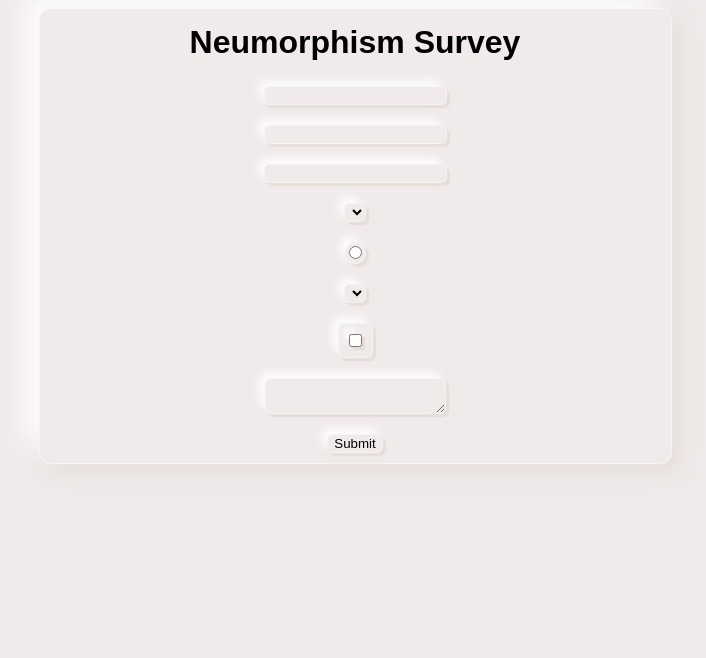
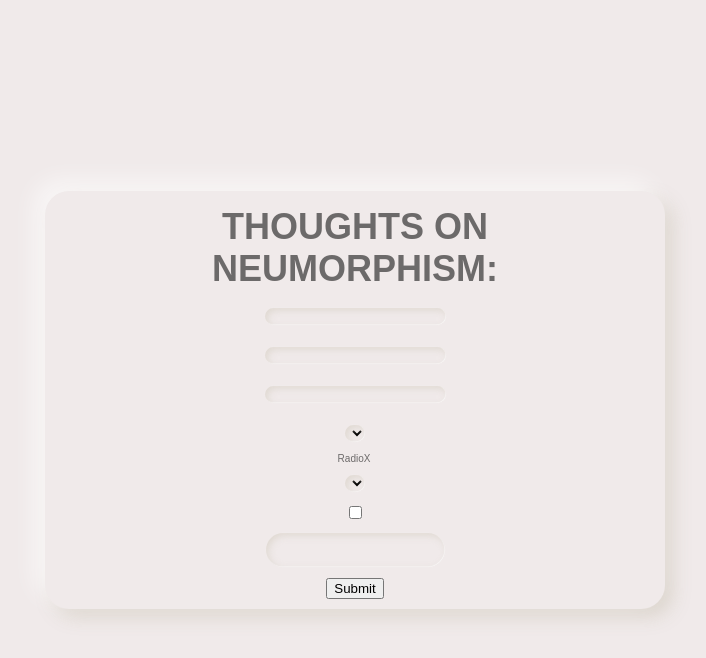
Before and after one commit to QubeQode/FreeCodeCampProjects, a plain HTML site: page Survey Form/index.html in a window 1280 px wide. Shown: the whole page, without its empty margins (285-991 px from the left). Drawn offline with Linux system fonts and the light colour scheme.

Commit message:
Update basic form structure

```diff
--- a/Survey Form/index.html
+++ b/Survey Form/index.html
@@ -6,82 +6,127 @@
         </title>
         <style>
             :root{
-                min-height: 100%;
+                margin: 0;
+                padding: 0;
+                height: 100%;
+                width: 100%;
                 --off-white:rgb(240, 234, 234);
                 --alt-white:rgb(247, 240, 240);
                 font-family: Arial, Helvetica, sans-serif;
+                color: rgba(0, 0, 0, 0.55)
             }
            body {
-                min-height: 100%;
-                min-width: auto;
+                margin: 0;
+                padding: 0;
+                height: 100%;
+                width: 100%;
+                background-color: var(--off-white);
+                display: flex;
+                flex-direction: column;
+                justify-content: center;
+            }
+            .height-wrapper {
                 display: flex;
                 flex-direction: row;
+                flex: 0.5;
                 justify-content: center;
-                background-color: var(--off-white);
             }
-            .neu {
-                background-color: var(--off-white);
-                border: 1px solid rgb(255, 255, 255, 0.4);
-                box-shadow: -16px -16px 28px 0 rgba(255, 255, 255, 0.83), 8px 8px 22px 0 rgba(217, 210, 200, 0.51);
-                border-radius: 12px;
-            }
-            .neu-inv {
-                background-color: transparent;
-                border: 1px solid rgb(255, 255, 255, 0.4);
-                box-shadow: -6px -6px 10px 0 rgba(255, 255, 255, 0.83), 3px 3px 1px 0 rgba(217, 210, 200, 0.51);
-                border-radius: 6px;
-                margin: 10px;
-            }
-            .radio-neu {
-                background-color: transparent;
-                border: 1px solid rgb(255, 255, 255, 0.4);
-                box-shadow: -6px -6px 10px 0 rgba(255, 255, 255, 0.83), 3px 3px 1px 0 rgba(217, 210, 200, 0.51);
-                border-radius: 50%;
-                margin: 10px;
+            .width-wrapper {
+                display: flex;
+                flex-direction: row;
+                flex: 0.5;
+                justify-content: center;
             }
             .main-card {
                 display: flex;
+                flex: 1;
                 flex-direction: column;
                 align-items: center;
                 box-sizing: border-box;
-                flex: 2;
+                margin: 10px;
+                padding: 10px;
             }
-            #center-input {
-                margin: 3px;
+            .neu-card {
+                background-color: var(--off-white);
+                box-shadow: -10px -10px 24px 0 rgba(255, 255, 255, 0.63), 8px 8px 18px 0 rgba(217, 210, 200, 0.86);
+                border-radius: 24px;
             }
-            .filler {
+            #title {
+                font-size: 36px;
+                padding: 5px 30px 15px 30px;
+                margin: 0px;
+                text-transform: uppercase;
+                text-align: center;
+            }
+            .neu-txt {
+                background-color: transparent;
+                border: 1px solid rgba(255, 255, 255, 0.025);
+                box-shadow: inset -0.5px -0.5px 1px 0 rgba(255, 255, 255, 0.73), inset 2.5px 2.5px 7px 0 rgba(217, 210, 200, 0.71);
+                border-radius: 18px;
+                margin: 10px;
+            }
+            select {
+                background-color: transparent;
+                border: 1px solid rgba(255, 255, 255, 0.025);
+                box-shadow: inset -0.5px -0.5px 1px 0 rgba(255, 255, 255, 0.73), inset 2.5px 2.5px 7px 0 rgba(217, 210, 200, 0.71);
+                border-radius: 18px;
+                margin: 10px;
+            }
+            .rad-container {
+                display: flex;
+                flex-direction: row;
                 flex: 1;
             }
-            #title {
-                margin: 15px;
+            .rad-container input[type=radio] {
+                opacity: 0;
+                width: 0;
+                height: 0;
+                margin: 0;
+            }
+            .rad-container label {
+                font-size: 10px;
+            }
+            .neu-icon {
+                background-color: transparent;
+                border: 1px solid rgba(255, 255, 255, 0.025);
+                box-shadow: inset -0.5px -0.5px 1px 0 rgba(255, 255, 255, 0.73), inset 2.5px 2.5px 7px 0 rgba(217, 210, 200, 0.71);
+                border-radius: 18px;
+            }
+            textarea {
+                background-color: transparent;
+                border: 1px solid rgba(255, 255, 255, 0.025);
+                box-shadow: inset -0.5px -0.5px 1px 0 rgba(255, 255, 255, 0.73), inset 2.5px 2.5px 7px 0 rgba(217, 210, 200, 0.71);
+                border-radius: 18px;
+                margin: 10px;
+                resize: none;
             }
         </style>
     </head>
     <body>
-        <div class="filler">
-        </div>
-        <div class="neu main-card">
-            <h1 id="title">
-                Neumorphism Survey
-            </h1>
-            <input type="text" class="neu-inv">
-            <input type="text" class="neu-inv">
-            <input type="text" class="neu-inv">
-            <select class="neu-inv">
-            </select>
-            <div class="radio-neu">
-                <input type="radio" id="center-input">
+        <div class="height-wrapper">
+            <div class="width-wrapper">
+                <div class="neu-card main-card">
+                    <h1 id="title">
+                        Thoughts on neumorphism:
+                    </h1>
+                    <input type="text" class="neu-txt" style="margin-top: 2px;">
+                    <input type="text" class="neu-txt">
+                    <input type="text" class="neu-txt">
+                    <select>
+                    </select>
+                    <div class="rad-container">
+                        <input type="radio">
+                        <label for="radioX">RadioX</label>
+                        <span class="neu-icon"></span>
+                    </div>
+                    <select>
+                    </select>
+                    <input type="checkbox">
+                    <textarea>
+                    </textarea>
+                    <button type="button">Submit</button>
+                </div>
             </div>
-                <select class="neu-inv">
-            </select>
-            <div class="neu-inv">
-                <input type="checkbox" class="neu-inv">
-            </div>
-            <textarea class="neu-inv">
-            </textarea>
-            <button type="button" class="neu-inv">Submit</button>
-        </div>
-        <div class="filler">
         </div>
     </body>
 </html>
```
Also changed, not shown: 2 other files.
